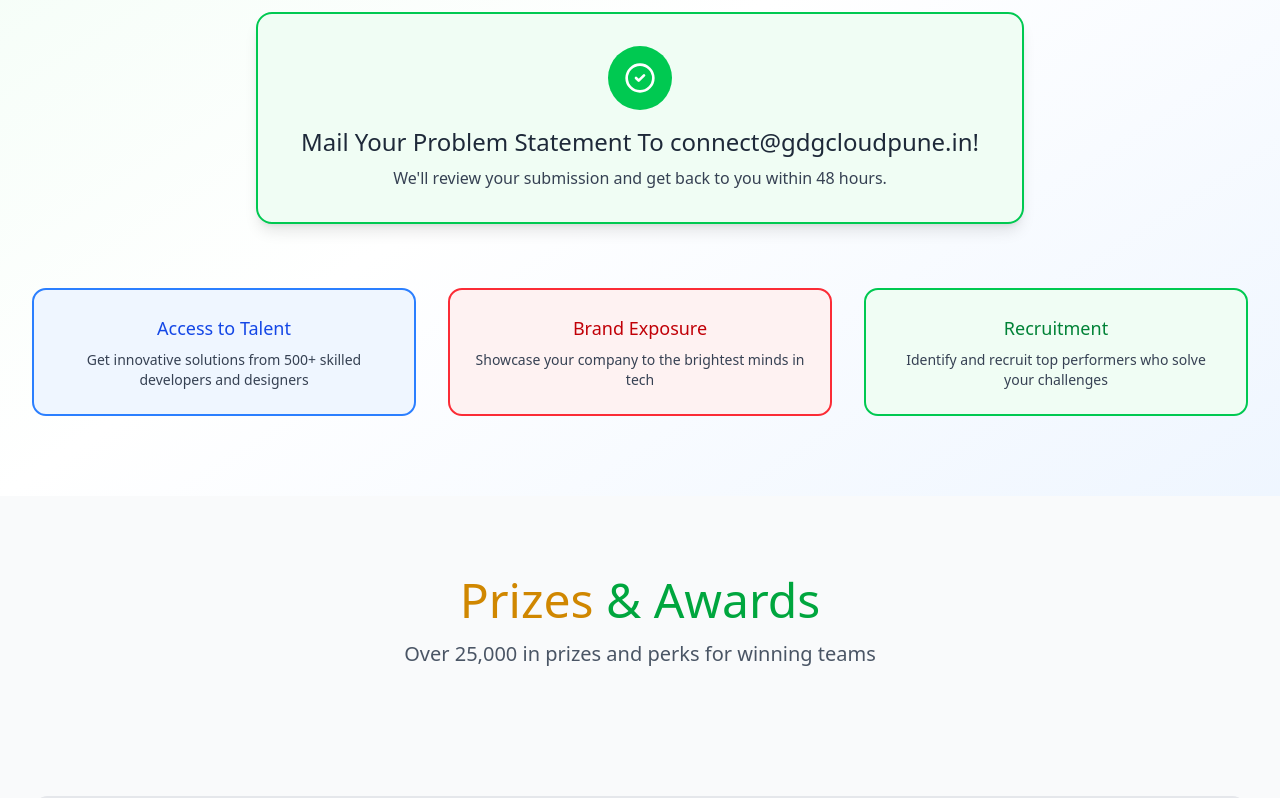
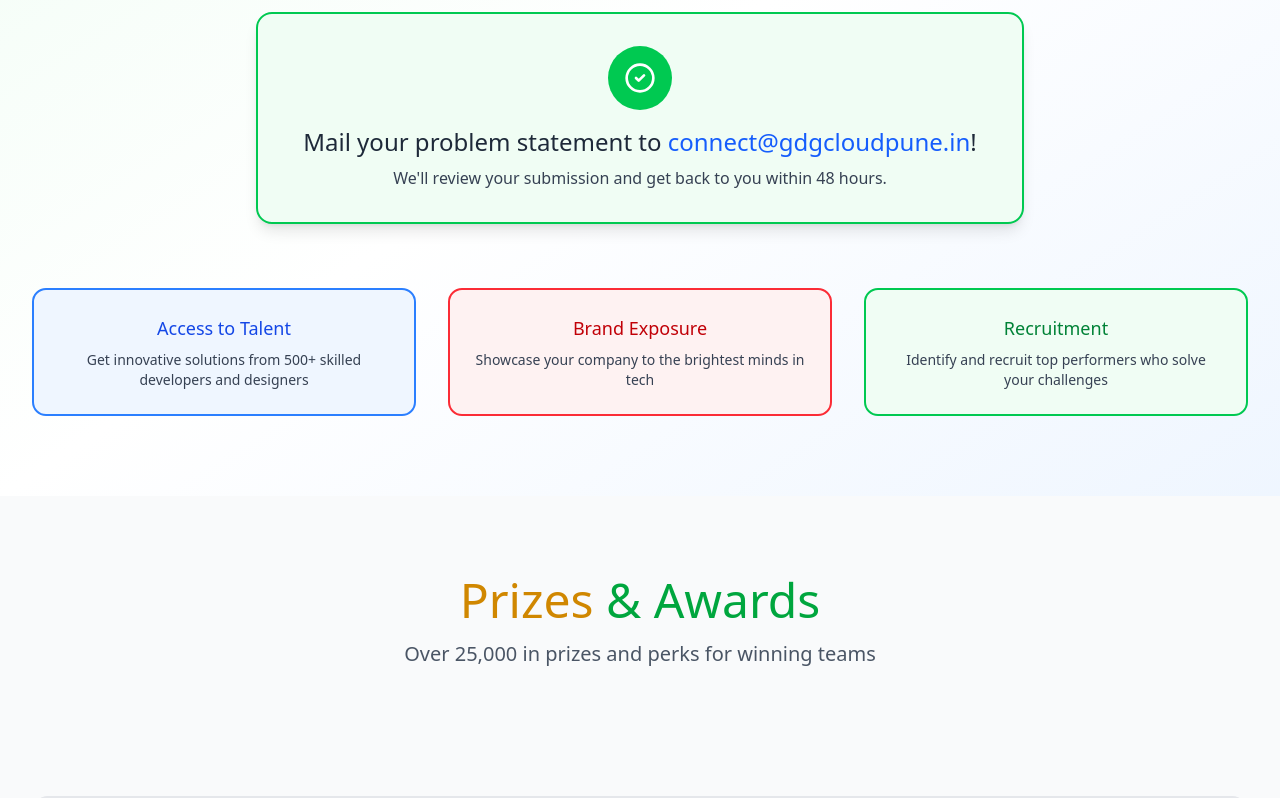
Before and after one commit to vatsaljain-hub/build-grow-hackathon, a React (Vite) app: page / in a window 1280 px wide. Shown: the part 3180-3978 px from the top of the page. Built offline with nearby package versions, Linux system fonts and the light colour scheme.

Commit message:
fix email to issue

```diff
--- a/src/components/Footer.tsx
+++ b/src/components/Footer.tsx
@@ -103,7 +103,7 @@ export function Footer() {
               </a>
             </div>
             <p className="text-gray-600 mt-4">
-              <a href="mailto:hello@buildthefuture.io" className="hover:text-blue-600 transition-colors">
+              <a href="mailto:connect@gdgcloudpune.in" className="hover:text-blue-600 transition-colors">
                 connect@gdgcloudpune.in
               </a>
             </p>
--- a/src/components/Organizers.tsx
+++ b/src/components/Organizers.tsx
@@ -113,9 +113,13 @@ export function Organizers() {
             <p className="text-gray-600 mb-6 max-w-2xl">
               We're always looking for passionate volunteers to help organize future events
             </p>
-            <button className="px-8 py-3 rounded-full bg-blue-600 hover:bg-blue-700 text-white shadow-lg transition-all">
-               Connect With Us @connect@gdgcloudpune.in
-            </button>
+            <a
+              href="mailto:connect@gdgcloudpune.in"
+              className="inline-block px-8 py-3 rounded-full bg-blue-600 hover:bg-blue-700 text-white shadow-lg transition-all"
+            >
+              Connect With Us @connect@gdgcloudpune.in
+            </a>
+
           </div>
         </div>
       </div>
--- a/src/components/ProblemStatements.tsx
+++ b/src/components/ProblemStatements.tsx
@@ -142,7 +142,17 @@ export function ProblemStatements() {
             <div className="w-16 h-16 rounded-full bg-green-500 flex items-center justify-center mx-auto mb-4">
               <CheckCircle2 className="w-8 h-8 text-white" />
             </div>
-              <h3 className="text-2xl text-gray-800 mb-2">Mail Your Problem Statement To connect@gdgcloudpune.in!</h3>
+            <h3 className="text-2xl text-gray-800 mb-2">
+              Mail your problem statement to{' '}
+              <a
+                href="mailto:connect@gdgcloudpune.in"
+                className="text-blue-600 hover:text-blue-700 underline"
+              >
+                connect@gdgcloudpune.in
+              </a>
+              !
+            </h3>
+
             <p className="text-gray-700">
               We'll review your submission and get back to you within 48 hours.
             </p>
--- a/src/components/Sponsors.tsx
+++ b/src/components/Sponsors.tsx
@@ -115,9 +115,13 @@ export function Sponsors() {
             <p className="text-gray-600 mb-6">
               Partner with us to support innovation and connect with top talent
             </p>
-            <button className="px-8 py-3 rounded-full bg-blue-600 hover:bg-blue-700 text-white shadow-lg transition-all">
+            <a
+              href="mailto:connect@gdgcloudpune.in"
+              className="inline-block px-8 py-3 rounded-full bg-blue-600 hover:bg-blue-700 text-white shadow-lg transition-all"
+            >
               Connect With Us @connect@gdgcloudpune.in
-            </button>
+            </a>
+
           </div>
         </div>
       </div>
```
Lines whose indentation alone changed are shown as unchanged.
